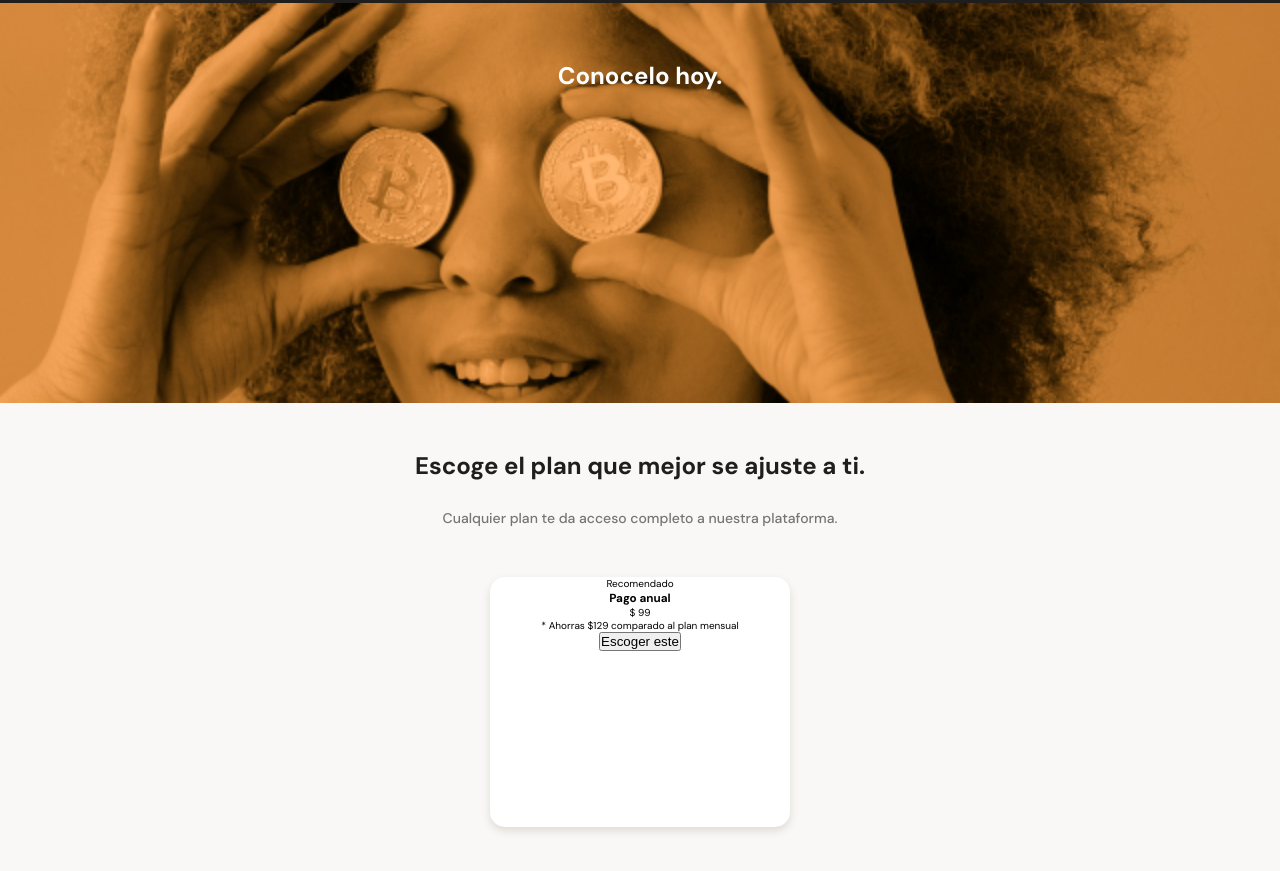
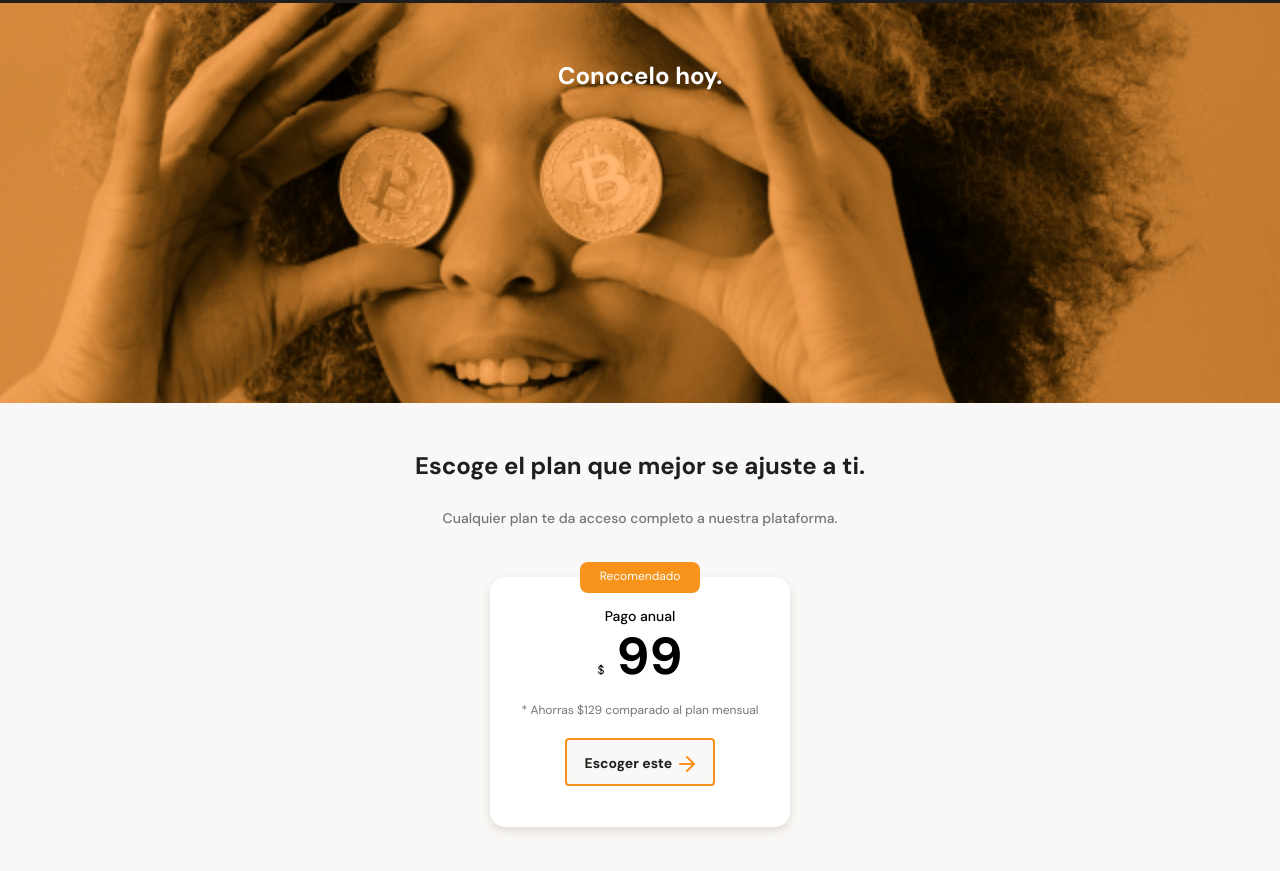
Before and after one commit to kira0722/Proyecto_Responsive_Course, a plain HTML site: page index.html in a window 1280 px wide. Shown: the part 2347-3218 px from the top of the page. Drawn offline with Linux system fonts and the light colour scheme.

Commit message:
subiendo estilos realizados en el boton de ca

```diff
--- a/index.html
+++ b/index.html
@@ -130,7 +130,7 @@
                     <div class="plan-info-container">
                         <h3 class="plan-card--title">Pago anual</h3>
                         <p class="plan-card--price"><span>$</span> 99</p>
-                        <p class="plan card--saving">* Ahorras $129 comparado al plan mensual</p>
+                        <p class="plan-card--saving">* Ahorras $129 comparado al plan mensual</p>
                         <button class="plan-card--ca">Escoger este <span></span></button>
                     </div>
                 </article>
--- a/style.css
+++ b/style.css
@@ -464,3 +464,65 @@ main {
     border-radius: 15px;
     box-shadow: 0 4px 8px rgba(89, 73, 30, 0.16);
 }
+
+.recommended {
+    position: absolute;
+    width: 120px;
+    height: 31px;
+    padding: 6px;
+    top: -15px;
+    left: calc(50% - 60px);
+    font-size: 1.2rem;
+    background-color: var(--bitcoin-orange);
+    border-radius: 8px;
+    color: var(--just-white);
+}
+
+.plan-card--title {
+    padding-top: 30px;
+    font-size: 1.4rem;
+    font-weight: 500;
+    line-height: 1.8rem;
+    color: black;
+}
+
+.plan-card--price {
+    padding: 5px 0;
+    font-size: 5.2rem;
+    font-weight: bold;
+    line-height: 5.3rem;
+    color: black;
+}
+
+.plan-card--price span {
+    font-size: 1.2rem;
+    font-weight: 300;
+}
+
+.plan-card--saving {
+    font-size: 1.2rem;
+    color: #757575;
+
+}
+
+.plan-card--ca {
+    width: 150px;
+    height: 48px;
+    margin-top: 20px;
+    background-color: #faf8f7;
+    border: 2px solid var(--bitcoin-orange);
+    border-radius: 4px;
+    font-size: 1.4rem;
+    font-weight: bold;
+    line-height: 1.8rem;
+    color: var(--black);
+    font-family: 'DM Sans', sans-serif;
+}
+
+.plan-card--ca span {
+    display: inline-block;
+    width: 20px;
+    height: 20px;
+    background-image: url('assets/icons/orange-right-arrow.svg');
+    vertical-align: text-bottom;
+}
```
